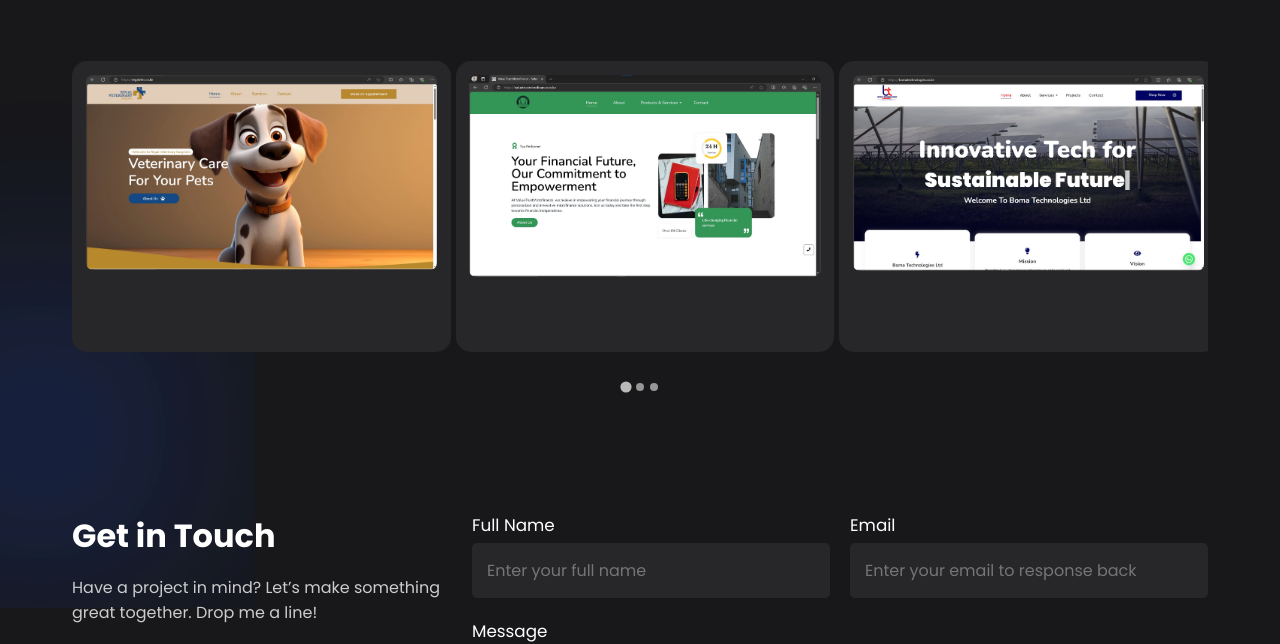
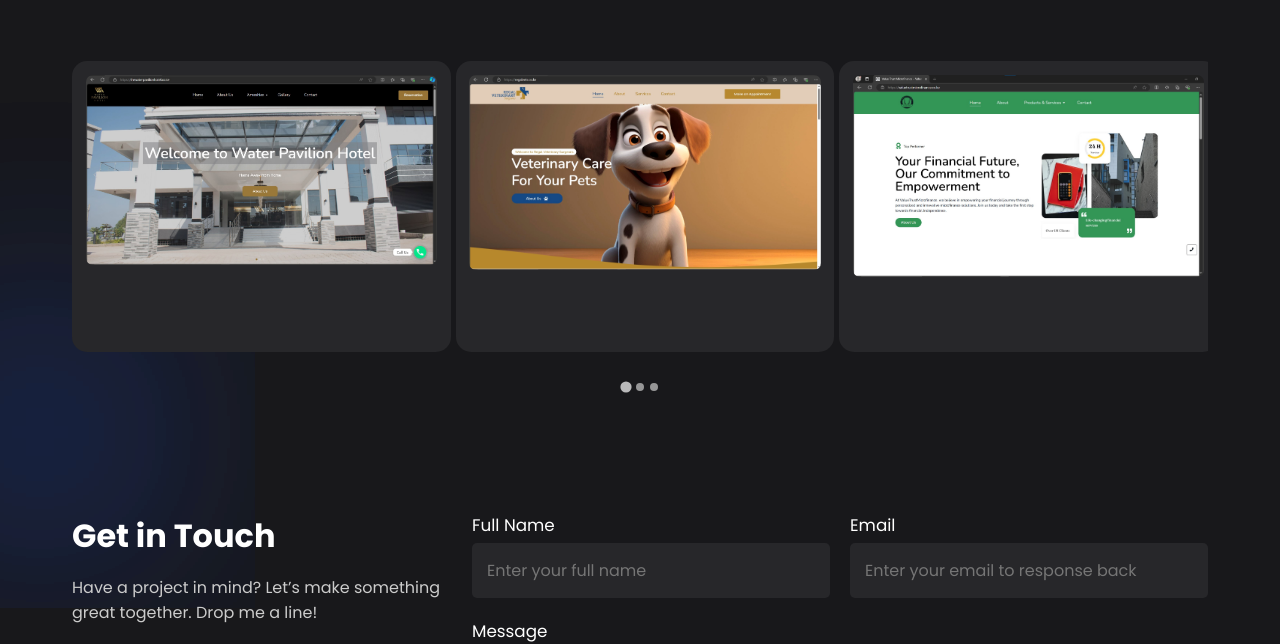
Before and after one commit to Bryan-Giitwa/Portfolio, a plain HTML site: page index.html in a window 1280 px wide. Shown: the part 1425-2069 px from the top of the page. Drawn offline with nearby package versions, Linux system fonts and the light colour scheme.

Commit message:
Adding new data

```diff
--- a/index.html
+++ b/index.html
@@ -121,7 +121,7 @@
         >
           <div class="splide__track">
             <ul class="splide__list">
-              <!-- <li class="splide__slide card">
+              <li class="splide__slide card">
                 <a target="_blank" href="https://thewaterpavilionhotel.co.ke/">
                   <div class="card-overlay"></div>
                   <img
@@ -136,7 +136,7 @@
                     >Water Pavilion Hotel</a
                   >
                 </a>
-              </li> -->
+              </li>
               <li class="splide__slide card">
                 <a target="_blank" href="https://regalvets.co.ke/">
                   <div class="card-overlay"></div>
```
